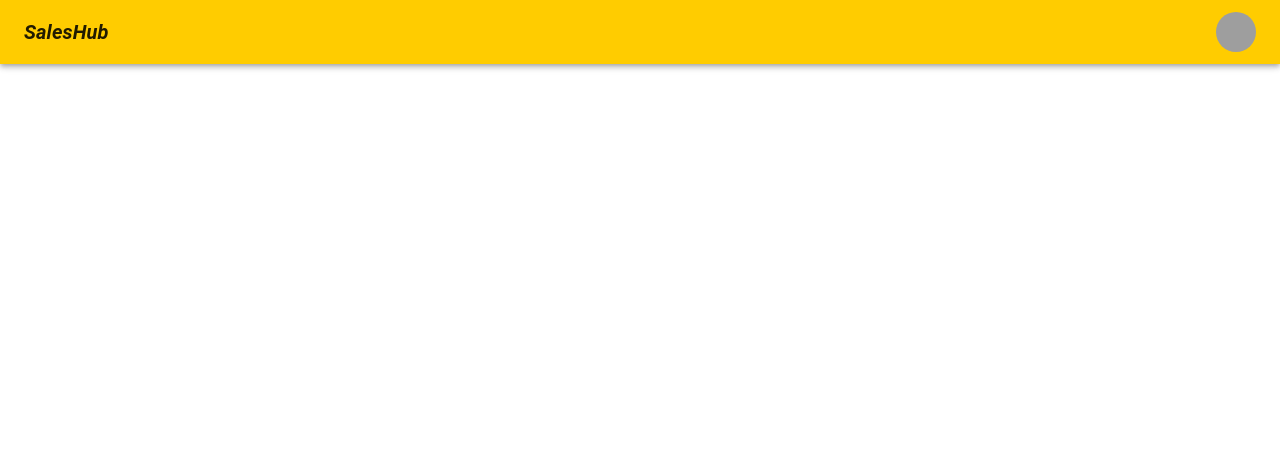
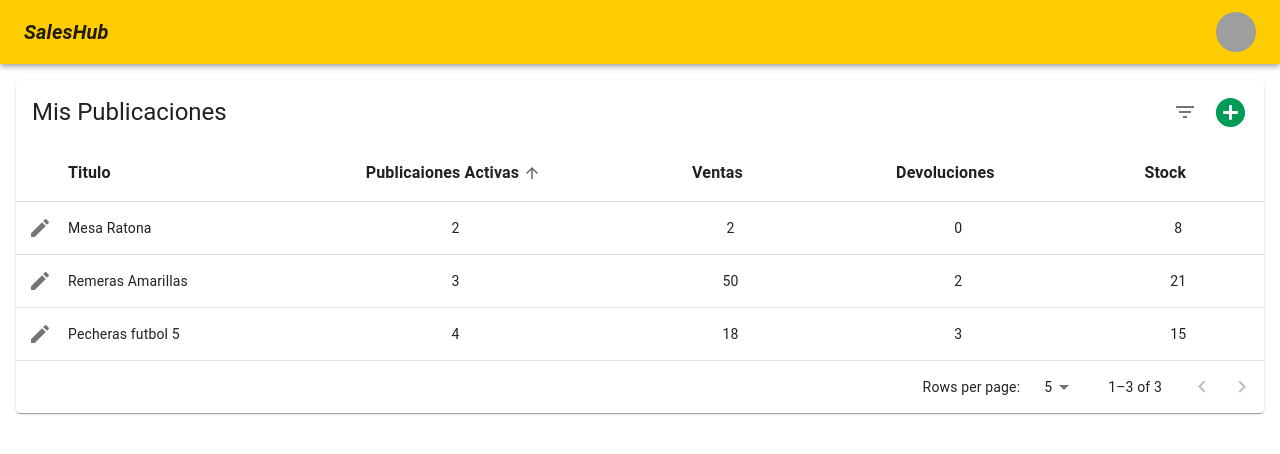
Before and after one commit to NachoRondan/sales-hub, a React (Create React App) app: page /mis-publicaciones in a window 1280 px wide. Shown: the top 454 px of the page. Built offline with nearby package versions, Linux system fonts and the light colour scheme; grey boxes are pictures that could not be loaded.

Commit message:
Agrego mis-publicaciones

```diff
--- a/src/App.js
+++ b/src/App.js
@@ -1,10 +1,16 @@
-import { BrowserRouter } from "react-router-dom";
+import { BrowserRouter, Route, Routes } from "react-router-dom";
 import Navbar from "./components/Navbar";
+import PublicacionesHome from "./pages/PublicacionesHome";
+
 
 function App() {
   return (
     <BrowserRouter>
       <Navbar/>
+      <Routes>
+        <Route path="mis-publicaciones" element={<PublicacionesHome/>}/>
+      </Routes>
+
     </BrowserRouter>
   );
 }
--- a/src/components/Navbar.js
+++ b/src/components/Navbar.js
@@ -14,8 +14,8 @@ import { Link } from 'react-router-dom';
 export default function Navbar ({user}){
 
   let settings = [
-    {option:'Mi Perfil', link:'/login'},
-    {option:'Mis Publicaciones', link:'/login'},
+    {option:'Mi Perfil', link:'/mi-perfil'},
+    {option:'Mis Publicaciones', link:'/mis-publicaciones'},
   ];
 
   const [anchorElUser, setAnchorElUser] = React.useState(null);
@@ -36,8 +36,6 @@ export default function Navbar ({user}){
           <Typography
             variant="h6"
             noWrap
-            component={Link}
-            to='/home'
             sx={{
               fontStyle: 'italic',
               mr: 2,
--- /dev/null
+++ b/src/pages/PublicacionesHome.js
@@ -0,0 +1,277 @@
+import * as React from 'react';
+import PropTypes from 'prop-types';
+import Box from '@mui/material/Box';
+import Table from '@mui/material/Table';
+import TableBody from '@mui/material/TableBody';
+import TableCell from '@mui/material/TableCell';
+import TableContainer from '@mui/material/TableContainer';
+import TableHead from '@mui/material/TableHead';
+import TablePagination from '@mui/material/TablePagination';
+import TableRow from '@mui/material/TableRow';
+import TableSortLabel from '@mui/material/TableSortLabel';
+import Toolbar from '@mui/material/Toolbar';
+import Typography from '@mui/material/Typography';
+import Paper from '@mui/material/Paper';
+import IconButton from '@mui/material/IconButton';
+import Tooltip from '@mui/material/Tooltip';
+import EditIcon from '@mui/icons-material/Edit';
+import FilterListIcon from '@mui/icons-material/FilterList';
+import { visuallyHidden } from '@mui/utils';
+import AddCircleIcon from '@mui/icons-material/AddCircle';
+
+function createData(title, activePosts, sold, reimbursement, stock) {
+  return {
+    title,
+    activePosts,
+    sold,
+    reimbursement,
+    stock,
+  };
+}
+
+const rows = [
+  createData('Remeras Amarillas', 3, 50, 2, 21),
+  createData('Pecheras futbol 5', 4, 18, 3, 15),
+  createData('Mesa Ratona', 2, 2, 0, 8),
+];
+
+function descendingComparator(a, b, orderBy) {
+  if (b[orderBy] < a[orderBy]) {
+    return -1;
+  }
+  if (b[orderBy] > a[orderBy]) {
+    return 1;
+  }
+  return 0;
+}
+
+function getComparator(order, orderBy) {
+  return order === 'desc'
+    ? (a, b) => descendingComparator(a, b, orderBy)
+    : (a, b) => -descendingComparator(a, b, orderBy);
+}
+
+// This method is created for cross-browser compatibility, if you don't
+// need to support IE11, you can use Array.prototype.sort() directly
+function stableSort(array, comparator) {
+  const stabilizedThis = array.map((el, index) => [el, index]);
+  stabilizedThis.sort((a, b) => {
+    const order = comparator(a[0], b[0]);
+    if (order !== 0) {
+      return order;
+    }
+    return a[1] - b[1];
+  });
+  return stabilizedThis.map((el) => el[0]);
+}
+
+const headCells = [
+  {
+    id: 'title',
+    numeric: false,
+    disablePadding: true,
+    label: 'Titulo',
+  },
+  {
+    id: 'activePosts',
+    numeric: true,
+    disablePadding: false,
+    label: 'Publicaiones Activas',
+  },
+  {
+    id: 'sold',
+    numeric: true,
+    disablePadding: false,
+    label: 'Ventas',
+  },
+  {
+    id: 'reimbursement',
+    numeric: true,
+    disablePadding: false,
+    label: 'Devoluciones',
+  },
+  {
+    id: 'stock',
+    numeric: true,
+    disablePadding: false,
+    label: 'Stock',
+  },
+];
+
+function EnhancedTableHead(props) {
+  const { order, orderBy, onRequestSort } =
+    props;
+  const createSortHandler = (property) => (event) => {
+    onRequestSort(event, property);
+  };
+
+  return (
+    <TableHead>
+      <TableRow>
+        <TableCell padding="checkbox">
+
+        </TableCell>
+        {headCells.map((headCell) => (
+          <TableCell
+            key={headCell.id}
+            align={headCell.numeric ? 'center' : 'left'}
+            padding={headCell.disablePadding ? 'none' : 'normal'}
+            sortDirection={orderBy === headCell.id ? order : false}
+          >
+            <TableSortLabel
+              active={orderBy === headCell.id}
+              direction={orderBy === headCell.id ? order : 'asc'}
+              onClick={createSortHandler(headCell.id)}
+            >
+            <Typography sx={{fontWeight: 'bold'}}>{headCell.label}</Typography>
+
+              {orderBy === headCell.id ? (
+                <Box component="span" sx={visuallyHidden}>
+                  {order === 'desc' ? 'sorted descending' : 'sorted ascending'}
+                </Box>
+              ) : null}
+            </TableSortLabel>
+          </TableCell>
+        ))}
+      </TableRow>
+    </TableHead>
+  );
+}
+
+EnhancedTableHead.propTypes = {
+  onRequestSort: PropTypes.func.isRequired,
+  order: PropTypes.oneOf(['asc', 'desc']).isRequired,
+  orderBy: PropTypes.string.isRequired,
+};
+
+function EnhancedTableToolbar(props) {
+
+  return (
+    <Toolbar
+      sx={{
+        pl: { sm: 2 },
+        pr: { xs: 1, sm: 1 },
+      }}
+    >
+        <Typography
+          sx={{ flex: '1 1 100%' }}
+          variant="h5"
+          id="tableTitle"
+          component="div"
+        >
+          Mis Publicaciones
+        </Typography>
+        <Tooltip title="Filtrar">
+          <IconButton>
+            <FilterListIcon />
+          </IconButton>
+        </Tooltip>
+        <Tooltip title="Nueva Publicacion">
+          <IconButton>
+            <AddCircleIcon color='success' fontSize='large'/>
+          </IconButton>
+        </Tooltip>
+    </Toolbar>
+  );
+}
+
+
+export default function EnhancedTable() {
+  const [order, setOrder] = React.useState('asc');
+  const [orderBy, setOrderBy] = React.useState('activePosts');
+  const [page, setPage] = React.useState(0);
+  const [rowsPerPage, setRowsPerPage] = React.useState(5);
+
+  const handleRequestSort = (event, property) => {
+    const isAsc = orderBy === property && order === 'asc';
+    setOrder(isAsc ? 'desc' : 'asc');
+    setOrderBy(property);
+  };
+
+  const handleChangePage = (event, newPage) => {
+    setPage(newPage);
+  };
+
+  const handleChangeRowsPerPage = (event) => {
+    setRowsPerPage(parseInt(event.target.value, 10));
+    setPage(0);
+  };
+
+  // Avoid a layout jump when reaching the last page with empty rows.
+  const emptyRows =
+    page > 0 ? Math.max(0, (1 + page) * rowsPerPage - rows.length) : 0;
+
+  return (
+    <Box p={2} flex={10}>
+      <Paper sx={{ width: '100%', mb: 2 }}>
+        <EnhancedTableToolbar />
+        <TableContainer>
+          <Table
+            sx={{ minWidth: 750 }}
+            aria-labelledby="tableTitle"
+          >
+            <EnhancedTableHead
+              order={order}
+              orderBy={orderBy}
+              onRequestSort={handleRequestSort}
+            />
+            <TableBody>
+              {/* if you don't need to support IE11, you can replace the `stableSort` call with:
+                 rows.sort(getComparator(order, orderBy)).slice() */}
+              {stableSort(rows, getComparator(order, orderBy))
+                .slice(page * rowsPerPage, page * rowsPerPage + rowsPerPage)
+                .map((row, index) => {
+                  const labelId = `enhanced-table-checkbox-${index}`;
+
+                  return (
+                    <TableRow
+                      hover
+                      role="checkbox"
+                      tabIndex={-1}
+                      key={row.title}
+                    >
+                      <TableCell padding="checkbox">
+                        <IconButton aria-label="edit">
+                            <EditIcon />
+                        </IconButton>
+                      </TableCell>
+                      <TableCell
+                        component="th"
+                        id={labelId}
+                        scope="row"
+                        padding="none"
+                      >
+                        {row.title}
+                      </TableCell>
+                      <TableCell align="center">{row.activePosts}</TableCell>
+                      <TableCell align="center">{row.sold}</TableCell>
+                      <TableCell align="center">{row.reimbursement}</TableCell>
+                      <TableCell align="center">{row.stock}</TableCell>
+                    </TableRow>
+                  );
+                })}
+              {emptyRows > 0 && (
+                <TableRow
+                  style={{
+                    height: (53) * emptyRows,
+                  }}
+                >
+                  <TableCell colSpan={6} />
+                </TableRow>
+              )}
+            </TableBody>
+          </Table>
+        </TableContainer>
+        <TablePagination
+          rowsPerPageOptions={[5, 10, 25]}
+          component="div"
+          count={rows.length}
+          rowsPerPage={rowsPerPage}
+          page={page}
+          onPageChange={handleChangePage}
+          onRowsPerPageChange={handleChangeRowsPerPage}
+        />
+      </Paper>
+    </Box>
+  );
+}
--- a/src/tools/Theme.js
+++ b/src/tools/Theme.js
@@ -2,7 +2,7 @@ import { createTheme } from "@mui/material";
 
 const mainColor = '#ffcc00'
 const mainSecondaryColor = '#2b1a46'
-const mainSuccessColor = '#eaefc9'
+const mainSuccessColor = '#009c57'
 
 let Theme = createTheme({
     palette: {
```
